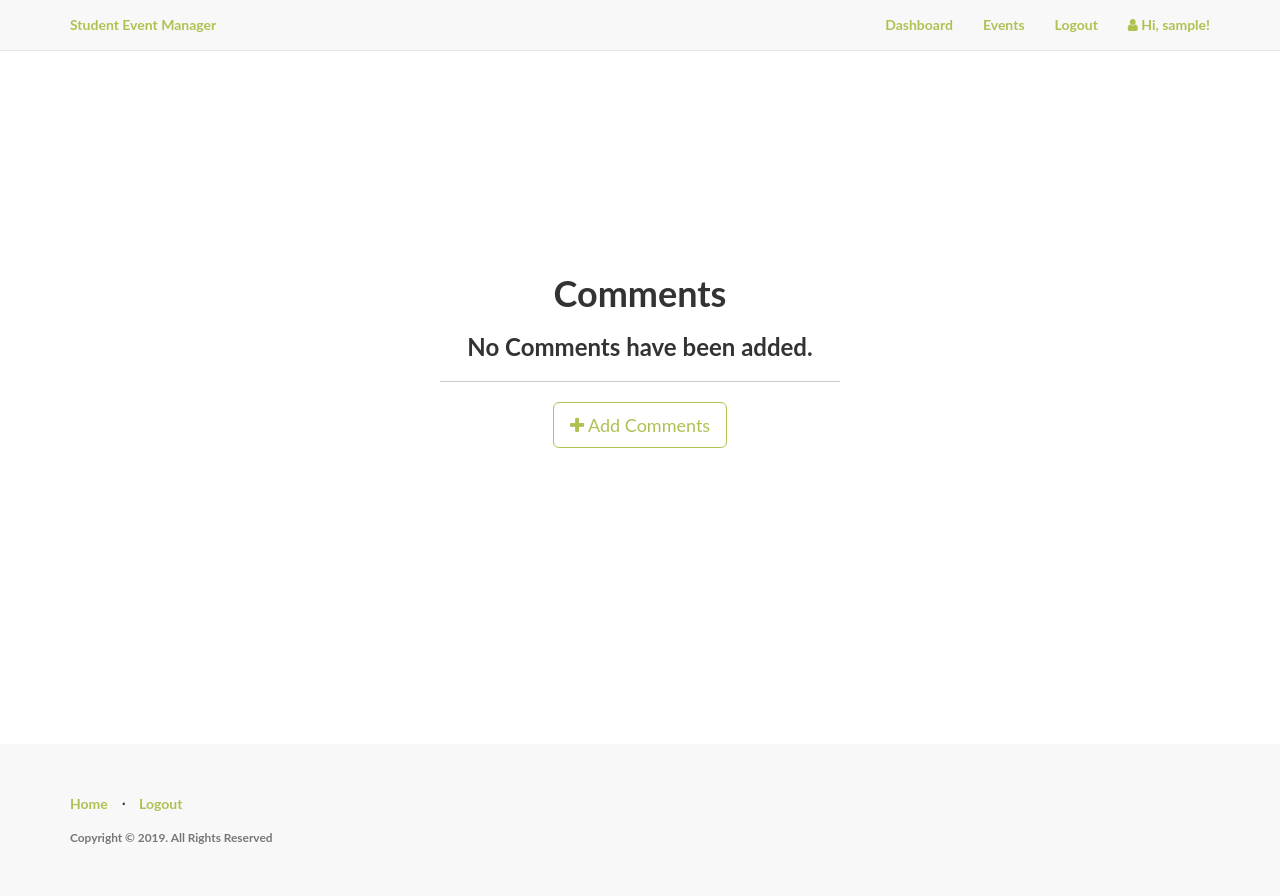
After one commit to ChrisGard98/Student_event_manager, a Flask app: page /events/1/comments/ in a window 1280 px wide. The commit adds this page. Run offline with Flask 2, Linux system fonts and the light colour scheme; the visitor is signed in with stand-in values (Sample User, id 1); data comes from the database, SQL or seed files in the repository; data that the repository does not hold is empty; parts of the project's set-up code (start-up, migrations or seed data) failed here and were passed over; some libraries are stand-ins or nearby versions.

Commit message:
added comments

```diff
--- a/app/home/views.py
+++ b/app/home/views.py
@@ -2,8 +2,8 @@ from flask import abort, flash, redirect, render_template, url_for
 from flask_login import current_user, login_required
 
 from . import home
-from ..models import Events
-from .forms import EventForm
+from ..models import Events, Comments
+from .forms import EventForm, CommentForm
 from .. import db
 
 
@@ -124,3 +124,90 @@ def delete_event(id):
     return redirect(url_for('home.list_events'))
 
     return render_template(title="Delete Event")
+
+@home.route('/events/<int:id>/comments/', methods=['GET', 'POST'])
+@login_required
+def event_comments(id):
+    """
+    Delete a university from the database
+    """
+
+    comments = Comments.query.all()
+
+    # redirect to the universities page
+
+    return render_template('home/events/comments.html',
+                           comments=comments, event_id=id, title="Comments")
+
+@home.route('/events/<int:eventid>/comments/add', methods=['GET', 'POST'])
+@login_required
+def add_comment(eventid):
+    """
+    Add a event to the database
+    """
+
+    add_comment = True
+
+    form = CommentForm()
+    if form.validate_on_submit():
+        comment = Comments(comment=form.comment.data,
+                                rating=form.rating.data, event_id=eventid)
+        try:
+            # add university to the database
+            db.session.add(comment)
+            db.session.commit()
+            flash('You have successfully added a new comment.')
+        except:
+            # in case university name already exists
+            flash('Error: comment name already exists.')
+
+        # redirect to universities page
+        return redirect(url_for('home.event_comments', id=eventid))
+
+    # load university template
+    return render_template('home/events/comment.html', action="Add",
+                           add_comment=add_comment, form=form,
+                           title="Add Comment")
+
+@home.route('/events/<int:eventid>/comments/edit/<int:id>', methods=['GET', 'POST'])
+@login_required
+def edit_comment(id, eventid):
+    """
+    Edit a university
+    """
+
+    add_comment = False
+
+    comment = Comments.query.get_or_404(id)
+    form = CommentForm(obj=comment)
+    if form.validate_on_submit():
+        comment.comment = form.comment.data
+        comment.rating = form.rating.data
+        db.session.commit()
+        flash('You have successfully edited the comment.')
+
+        # redirect to the universities page
+        return redirect(url_for('home.event_comments', id=eventid))
+
+    form.rating.data = comment.rating
+    form.comment.data = comment.comment
+    return render_template('home/events/comment.html', action="Edit",
+                           add_comment=add_comment, form=form,
+                           comment=comment, title="Edit Comment")
+
+@home.route('/events/<int:eventid>/comments/delete/<int:id>', methods=['GET', 'POST'])
+@login_required
+def delete_comment(id, eventid):
+    """
+    Delete a university from the database
+    """
+
+    comment = Comments.query.get_or_404(id)
+    db.session.delete(comment)
+    db.session.commit()
+    flash('You have successfully deleted the comment.')
+
+    # redirect to the universities page
+    return redirect(url_for('home.event_comments', id=eventid))
+
+    return render_template(title="Delete Comment")
--- a/app/models.py
+++ b/app/models.py
@@ -97,8 +97,47 @@ class Events(db.Model):
     date = db.Column(db.String(20))
     time = db.Column(db.String(20))
     location = db.Column(db.String(40))
+    university_id = db.Column(db.Integer, db.ForeignKey('universities.id'))
+    eventtype_id = db.Column(db.Integer, db.ForeignKey('eventtype.id'))
+    comment_id = db.Column(db.Integer, db.ForeignKey('comments.id'))
     students = db.relationship('Student', backref='events',
                                 lazy='dynamic')
 
     def __repr__(self):
         return '<Event: {}>'.format(self.name)
+
+class Rso(db.Model):
+    """
+    Create RSO table
+    """
+    __tablename__ = 'rso'
+    id = db.Column(db.Integer, primary_key=True)
+    name = db.Column(db.String(60), unique=True)
+    description = db.Column(db.String(200))
+    university_id = db.Column(db.Integer, db.ForeignKey('universities.id'))
+    def __repr__(self):
+        return '<Rso: {}>'.format(self.name)
+
+class Comments(db.Model):
+    """
+    Create Comments table
+    """
+    __tablename__ = 'comments'
+    id = db.Column(db.Integer, primary_key=True)
+    student_id = db.Column(db.Integer, db.ForeignKey('students.id'))
+    event_id = db.Column(db.Integer, db.ForeignKey('events.id'))
+    comment = db.Column(db.String(200))
+    rating = db.Column(db.Integer)
+    timestamp = db.Column(db.Date)
+    def __repr__(self):
+        return '<Comments: {}>'.format(self.name)
+
+class EventType(db.Model):
+    """
+    Create a Role table
+    """
+    __tablename__ = 'eventtype'
+    id = db.Column(db.Integer, primary_key=True)
+    name = db.Column(db.String(60), unique=True)
+    def __repr__(self):
+        return '<Eventtype: {}>'.format(self.name)
--- /dev/null
+++ b/app/templates/home/events/comments.html
@@ -0,0 +1,66 @@
+{% import "bootstrap/utils.html" as utils %} {% extends "base.html" %} {% block
+title %}Comments{% endblock %} {% block body %}
+<div class="content-section">
+  <div class="outer">
+    <div class="middle">
+      <div class="inner">
+        <br />
+        {{ utils.flashed_messages() }}
+        <br />
+        <h1 style="text-align:center;">Comments</h1>
+        {% if comments %}
+        <hr class="intro-divider" />
+        <div class="center">
+          <table class="table table-striped table-bordered">
+            <thead>
+              <tr>
+                <th width="40%">Comment</th>
+                <th width="15%">Rating</th>
+                <th width="15%">Edit</th>
+                <th width="15%">Delete</th>
+              </tr>
+            </thead>
+            <tbody>
+              {% for comment in comments %}
+              <tr>
+                <td>{{ comment.comment }}</td>
+                <td>{{ comment.rating }}</td>
+                <td>
+                  <a
+                    href="{{ url_for('home.edit_comment', id=comment.id, eventid=comment.event_id) }}"
+                  >
+                    <i class="fa fa-pencil"></i> Edit
+                  </a>
+                </td>
+                <td>
+                  <a
+                    href="{{ url_for('home.delete_comment', id=comment.id, eventid=comment.event_id) }}"
+                  >
+                    <i class="fa fa-trash"></i> Delete
+                  </a>
+                </td>
+              </tr>
+              {% endfor %}
+            </tbody>
+          </table>
+        </div>
+        <div style="text-align: center">
+          {% else %}
+          <div style="text-align: center">
+            <h3>No Comments have been added.</h3>
+            <hr class="intro-divider" />
+            {% endif %}
+            <a
+              href="{{ url_for('home.add_comment', eventid=event_id) }}"
+              class="btn btn-default btn-lg"
+            >
+              <i class="fa fa-plus"></i>
+              Add Comments
+            </a>
+          </div>
+        </div>
+      </div>
+    </div>
+  </div>
+  {% endblock %}
+</div>
```
Also changed, not shown: app/home/forms.py (+16 -3 lines), app/templates/home/events/comment.html (added, +21 -0 lines), app/templates/home/events/events.html (+8 -3 lines), migrations/versions/09ef5d1e3cb2_.py (added, +67 -0 lines).
